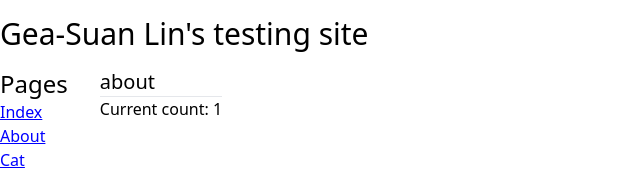
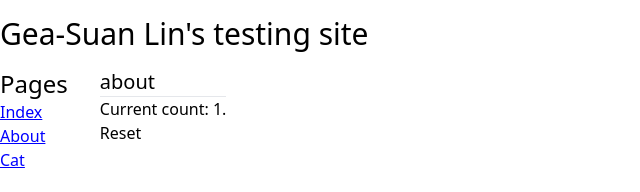
Before and after one commit to gslin/nuxt-playground, a Nuxt app: page /about in a window 1280 px wide. Shown: the top 192 px of the page, without its empty margins (0-640 px from the left). Built offline with nearby package versions, Linux system fonts and the light colour scheme.

Commit message:
Add reset button.

```diff
--- a/pages/about.vue
+++ b/pages/about.vue
@@ -7,5 +7,6 @@ counter.count++;
 <template>
 <h3>about</h3>
 <hr/>
-<p>Current count: {{ counter.count }}</p>
+<p>Current count: {{ counter.count }}.</p>
+<button @click="counter.count=0;">Reset</button>
 </template>
```
